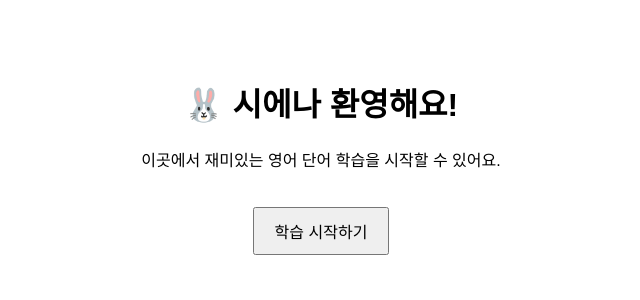
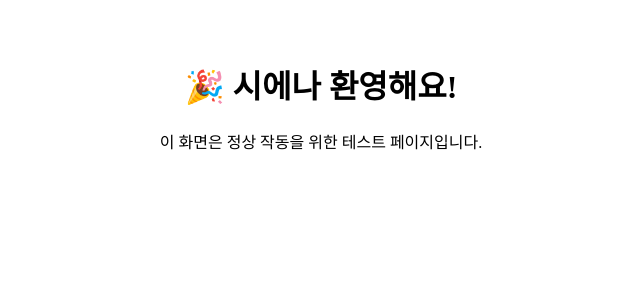
Before and after one commit to mikmin7315/sienna-flashcards, a Next.js app: page / in a window 1280 px wide. Shown: the top 300 px of the page, without its empty margins (319-959 px from the left). Built offline with nearby package versions, Linux system fonts and the light colour scheme.

Commit message:
Add files via upload

```diff
--- a/next.config.js
+++ b/next.config.js
@@ -1 +1,6 @@
-module.exports = { reactStrictMode: true };
+/** @type {import('next').NextConfig} */
+const nextConfig = {
+  reactStrictMode: true
+};
+
+module.exports = nextConfig;
--- a/pages/index.tsx
+++ b/pages/index.tsx
@@ -1,11 +1,10 @@
+import React from 'react';
+
 export default function Home() {
   return (
-    <div style={{ fontFamily: 'sans-serif', textAlign: 'center', paddingTop: '50px' }}>
-      <h1>🐰 시에나 환영해요!</h1>
-      <p>이곳에서 재미있는 영어 단어 학습을 시작할 수 있어요.</p>
-      <button style={{ padding: '10px 20px', fontSize: '16px', marginTop: '20px' }}>
-        학습 시작하기
-      </button>
+    <div style={{ padding: '2rem', textAlign: 'center' }}>
+      <h1>🎉 시에나 환영해요!</h1>
+      <p>이 화면은 정상 작동을 위한 테스트 페이지입니다.</p>
     </div>
   );
 }
```
